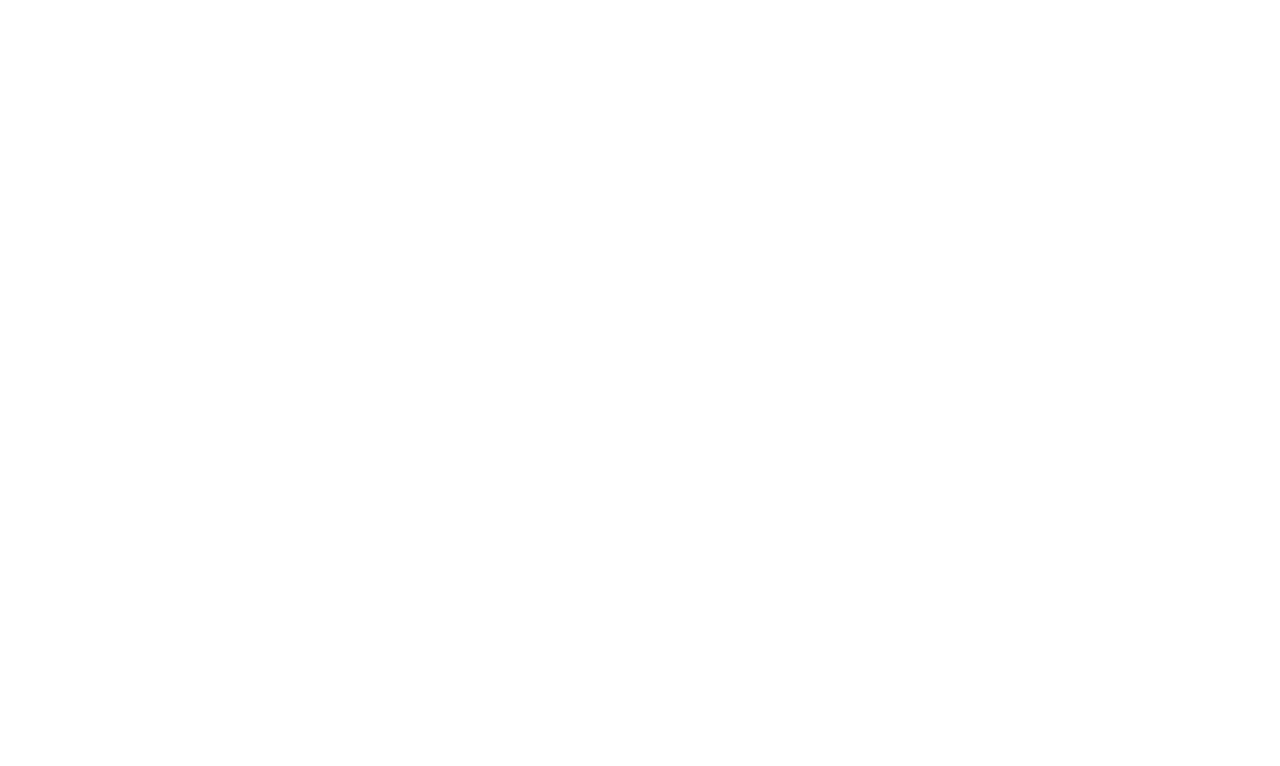
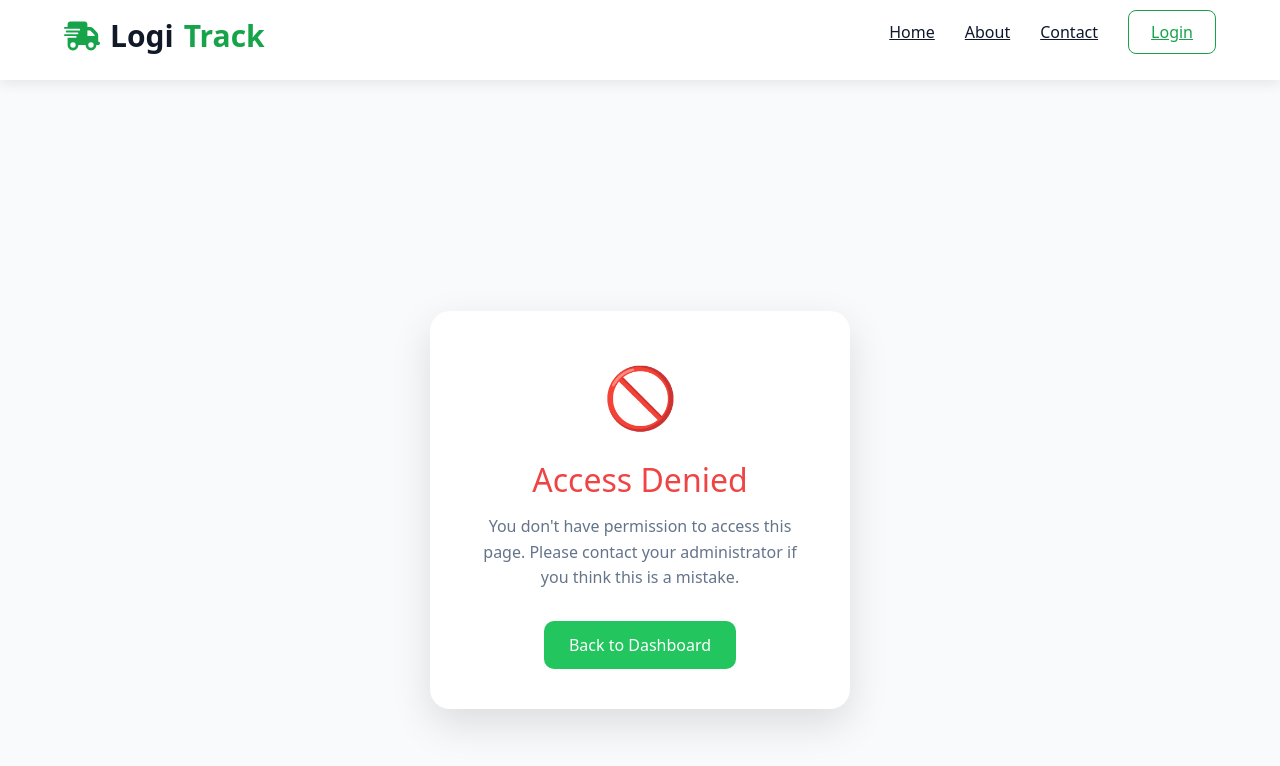
Before and after one commit to Samira12-dev/LogiTrack_FrontEnd, a React (Vite) app: page /access-denied in a window 1280 px wide. Before the commit this address had no page. Shown: the top 766 px of the page. Built offline with nearby package versions, Linux system fonts and the light colour scheme.

Commit message:
add route guard

```diff
--- a/src/App.css
+++ b/src/App.css
@@ -540,3 +540,106 @@ color:#1D4ED8;
 grid-template-columns:1fr;
 }
 }
+
+/*access deined*/
+.error-page {
+    min-height: 100vh;
+    display: flex;
+    justify-content: center;
+    align-items: center;
+    background: #f8fafc;
+}
+
+.error-card {
+    width: 420px;
+    padding: 40px;
+    text-align: center;
+    background: white;
+    border-radius: 20px;
+    box-shadow: 0 15px 40px rgba(0,0,0,0.12);
+}
+
+.error-icon {
+    font-size: 60px;
+    margin-bottom: 20px;
+}
+
+.error-card h1 {
+    font-size: 32px;
+    color: #ef4444;
+    margin-bottom: 15px;
+}
+
+.error-card p {
+    color: #64748b;
+    line-height: 1.6;
+    margin-bottom: 30px;
+}
+
+.error-btn {
+    display: inline-block;
+    padding: 12px 25px;
+    background: #22c55e;
+    color: white;
+    text-decoration: none;
+    border-radius: 10px;
+    transition: 0.3s;
+}
+
+.error-btn:hover {
+    background: #16a34a;
+}
+
+/*not found*/
+.notfound-page {
+
+    display: flex;
+    justify-content: center;
+    align-items: center;
+
+}
+
+
+.notfound-card {
+    text-align: center;
+    background: white;
+    width: 420px;
+    padding: 45px;
+    border-radius: 20px;
+    box-shadow: 0 15px 40px rgba(0,0,0,0.12);
+}
+
+
+.notfound-card h1 {
+    font-size: 90px;
+    margin: 0;
+    color: #22c55e;
+}
+
+
+.notfound-card h2 {
+    font-size: 30px;
+    margin: 10px 0;
+    color: #1e293b;
+}
+
+
+.notfound-card p {
+    color: #64748b;
+    line-height: 1.6;
+    margin-bottom: 30px;
+}
+
+
+.notfound-btn {
+    padding: 12px 30px;
+    background: #22c55e;
+    color: white;
+    border-radius: 10px;
+    text-decoration: none;
+}
+
+
+.notfound-btn:hover {
+    background: #16a34a;
+}
--- a/src/App.jsx
+++ b/src/App.jsx
@@ -7,6 +7,9 @@ import { Route, Routes } from 'react-router-dom'
 import Dashboard from './pages/Dashboard'
 import LayoutPublic from './components/layout/LayoutPublic'
 import LayoutPrivate from './components/layout/LayoutPrivate'
+import NotFound from './pages/NotFound'
+import AccessDenied from './pages/AccessDenied'
+import ProtectedRoute from './components/auth/ProtectedRoute'
 
 function App() {
   const [count, setCount] = useState(0)
@@ -19,10 +22,17 @@ function App() {
           <Route path="/login" element={<Login />} />
           <Route path="/" element={<Login />} />
           <Route path="/register" element={<Register />} />
+          <Route path='*' element={<NotFound />} />
+          <Route path='/access-denied' element={<AccessDenied />} />
         </Route>
 
-        <Route path='/dashboard' element={<LayoutPrivate/>}>
-          <Route index element={<Dashboard />} />
+        <Route path='/dashboard' element={<LayoutPrivate />}>
+          <Route index path='/dashboard' element={
+            <ProtectedRoute>
+              <Dashboard />
+            </ProtectedRoute>
+
+          } />
         </Route>
 
       </Routes>
--- /dev/null
+++ b/src/components/auth/ProtectedRoute.jsx
@@ -0,0 +1,8 @@
+import { Navigate } from "react-router-dom";
+export default function ProtectedRoute({children}){
+   const token =localStorage.getItem("token");
+   if(!token){
+    return <Navigate to="/login" />
+   }
+   return children;
+}
--- /dev/null
+++ b/src/pages/AccessDenied.jsx
@@ -0,0 +1,24 @@
+import { Link } from "react-router-dom";
+
+export default function AccessDenied() {
+    return (
+        <div className="error-page">
+            <div className="error-card">
+                <div className="error-icon">
+                    🚫
+                </div>
+
+                <h1>Access Denied</h1>
+
+                <p>
+                    You don't have permission to access this page.
+                    Please contact your administrator if you think this is a mistake.
+                </p>
+
+                <Link to="/dashboard" className="error-btn">
+                    Back to Dashboard
+                </Link>
+            </div>
+        </div>
+    );
+}
--- a/src/pages/Login.jsx
+++ b/src/pages/Login.jsx
@@ -22,19 +22,14 @@ export default function Login() {
         e.preventDefault();
         try {
             const response = await login(formDate);
-
-            localStorage.setItem(
-                "token",
-                response.token
-            );
-
-
-            localStorage.setItem(
-                "role",
-                response.role
-            );
-
-
+            localStorage.setItem( "token",  response.token );
+            localStorage.setItem("user", JSON.stringify({
+                id:response.id,
+                nom:response.nom,
+                prenom:response.prenom,
+                email:response.email,
+                role:response.role
+            }))
             navigate("/dashboard");
         } catch (error) {
             console.log(error);
--- /dev/null
+++ b/src/pages/NotFound.jsx
@@ -0,0 +1,26 @@
+import { Link } from "react-router-dom";
+
+export default function NotFound() {
+    return (
+        <div className="notfound-page">
+
+            <div className="notfound-card">
+
+                <h1>404</h1>
+
+                <h2>Page Not Found</h2>
+
+                <p>
+                    Sorry, the page you are looking for doesn't exist
+                    or has been moved.
+                </p>
+
+                <Link to="/" className="notfound-btn">
+                    Go Home
+                </Link>
+
+            </div>
+
+        </div>
+    );
+}
--- a/src/service/Api.js
+++ b/src/service/Api.js
@@ -1,9 +1,54 @@
 import axios from "axios";
+import { useNavigate } from "react-router-dom";
 
 const api = axios.create({
-    baseURL:"http://localhost:8080/api",
-     headers:{
-        "Content-Type":"application/json"
+    baseURL: "http://localhost:8080/api",
+    headers: {
+        "Content-Type": "application/json"
     }
 })
+api.interceptors.request.use(
+    (config) => {
+        const token = localStorage.getItem("token");
+        if (token) {
+            config.headers.Authorization = `Bearer ${token}`
+        }
+        return config;
+    }
+
+)
+let navigate;
+
+export const setupNavigate = (nav) => {
+    navigate = nav;
+};
+api.interceptors.response.use(
+    (response) => {
+        return response;
+    },
+    (error) => {
+        if (error.response) {
+            switch (error.response.status) {
+                case 401:
+                    localStorage.removeItem("token");
+                    localStorage.removeItem("user");
+                    navigate("/login");
+                    break
+                case 403:
+                    navigate("/access-denied");
+                    break;
+                case 404:
+                    console.log("Resource not found");
+                    navigate("/not-found")
+                    break;
+                case 500:
+                    console.log("Internal server error");
+                    break;
+                default:
+                    console.log("Unexpected error");
+            }
+            throw error;
+        }
+    }
+)
 export default api;
```
Also changed, not shown: src/components/layout/LayoutPublic.jsx (line endings or trailing spaces), src/components/layout/Login.jsx (deleted), src/components/layout/Register.jsx (deleted).
